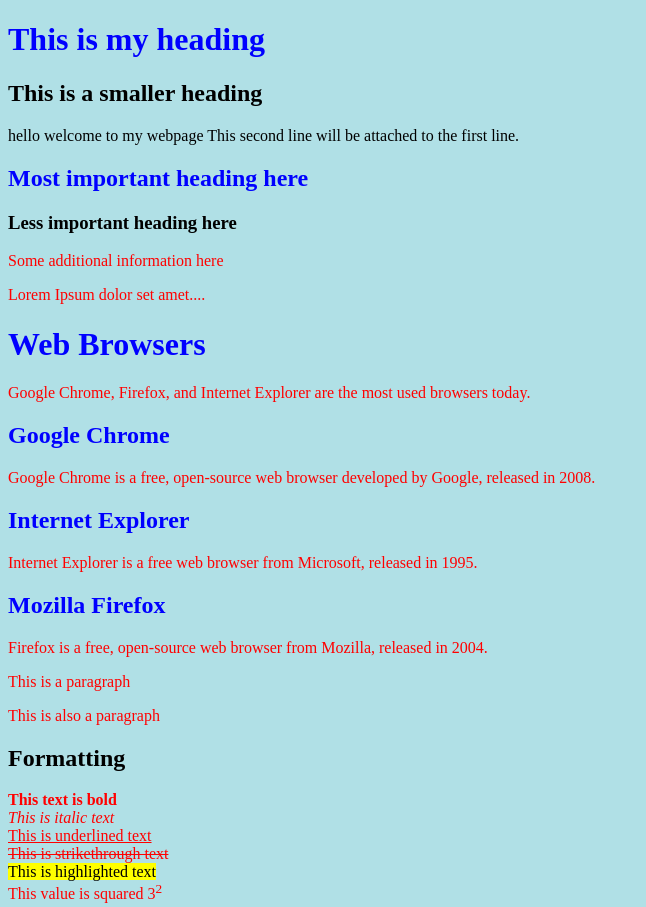
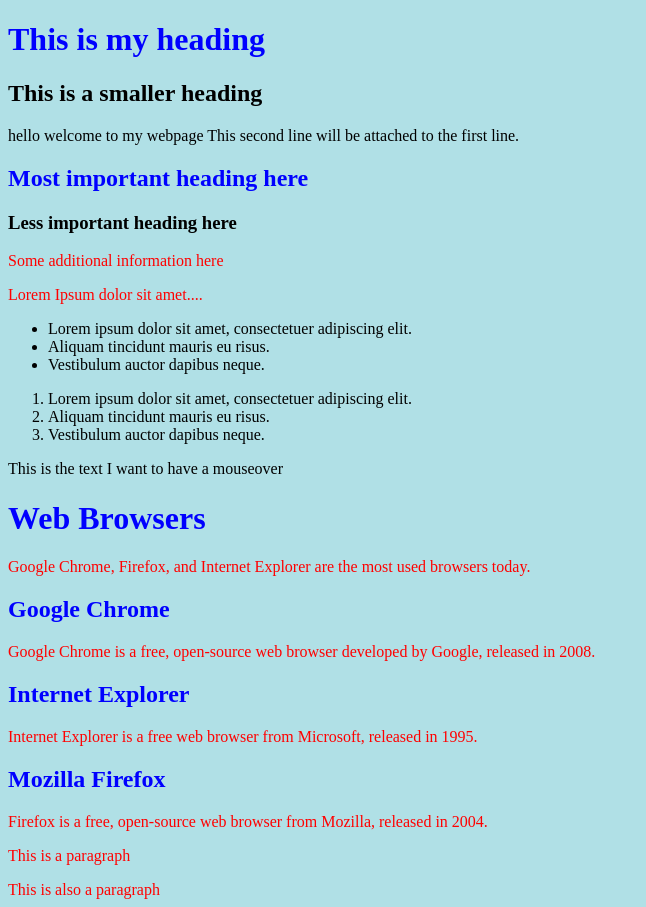
Before and after one commit to laneaf/html-me-something, a plain HTML site: page index.html in a window 1280 px wide. Shown: the top 907 px of the page, without its empty margins (0-646 px from the left). Drawn offline with Linux system fonts and the light colour scheme.

Commit message:
new feature, ul & ol

```diff
--- a/index.html
+++ b/index.html
@@ -3,10 +3,6 @@
 <head>
   <link rel="stylesheet" href="styles.css">
 </head>
-
-
-
-
 
 	<body>
 		<h1 title="This is a heading">This is my heading</h>
@@ -19,8 +15,24 @@
 		    <h3>Less important heading here</h3>
 		    <p>Some additional information here</p>
 		  </header>
-		  <p>Lorem Ipsum dolor set amet....</p>
+		  <p>Lorem Ipsum dolor sit amet....</p>
 		</article>
+
+		<ul>
+			<li>Lorem ipsum dolor sit amet, consectetuer adipiscing elit.</li>
+			<li>Aliquam tincidunt mauris eu risus.</li>
+			<li>Vestibulum auctor dapibus neque.</li>
+	 	</ul>
+
+	 <ol>
+		<li>Lorem ipsum dolor sit amet, consectetuer adipiscing elit.</li>
+		<li>Aliquam tincidunt mauris eu risus.</li>
+		<li>Vestibulum auctor dapibus neque.</li>
+ 	 </ol>
+
+		<span title="I am hovering over the text">This is the text I want to
+			have a mouseover</span>
+
 
 		<main>
   <h1>Web Browsers</h1>
@@ -42,8 +54,6 @@
   </article>
 </main>
 
-
-
 		<p title="This is a paragraph">This is a paragraph</p>
 		<p>This is also a paragraph</p>
 		<h2> Formatting </h2>
@@ -62,7 +72,7 @@
 
 		<h2> Images </h2>
 		<a href="http://www.google.com">
-			<img src="images/test.jpg" width=427 height=240 />
+			<img src="images/test.jpg" alt="kissing pups" width=427 height=240 />
 		</a>
 			<a href="http://www.google.com" target="_blank">
 			To Google
```
